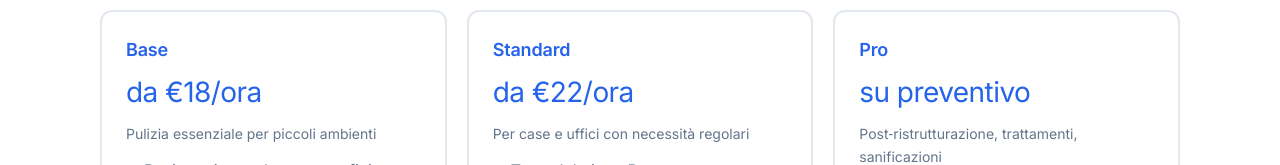
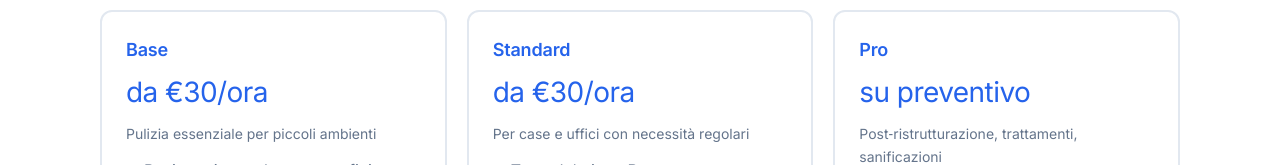
Before and after one commit to AlessandroVendramin/sito-jservice, a Next.js app: page /prezzi in a window 1280 px wide. Shown: the part 395-560 px from the top of the page. Built offline with nearby package versions, Linux system fonts and the light colour scheme.

Commit message:
Modifica pagina prezzi

```diff
--- a/app/prezzi/page.tsx
+++ b/app/prezzi/page.tsx
@@ -37,7 +37,7 @@ export default function PrezziPage() {
         <div className="container pricing-grid">
           <div className="plan">
             <div className="name">Base</div>
-            <div className="price">da €18/ora</div>
+            <div className="price">da €30/ora</div>
             <div className="note">Pulizia essenziale per piccoli ambienti</div>
             <ul>
               <li>Pavimenti e spolvero superfici</li>
@@ -51,7 +51,7 @@ export default function PrezziPage() {
 
           <div className="plan">
             <div className="name">Standard</div>
-            <div className="price">da €22/ora</div>
+            <div className="price">da €30/ora</div>
             <div className="note">Per case e uffici con necessità regolari</div>
             <ul>
               <li>Tutto del piano Base</li>
```
